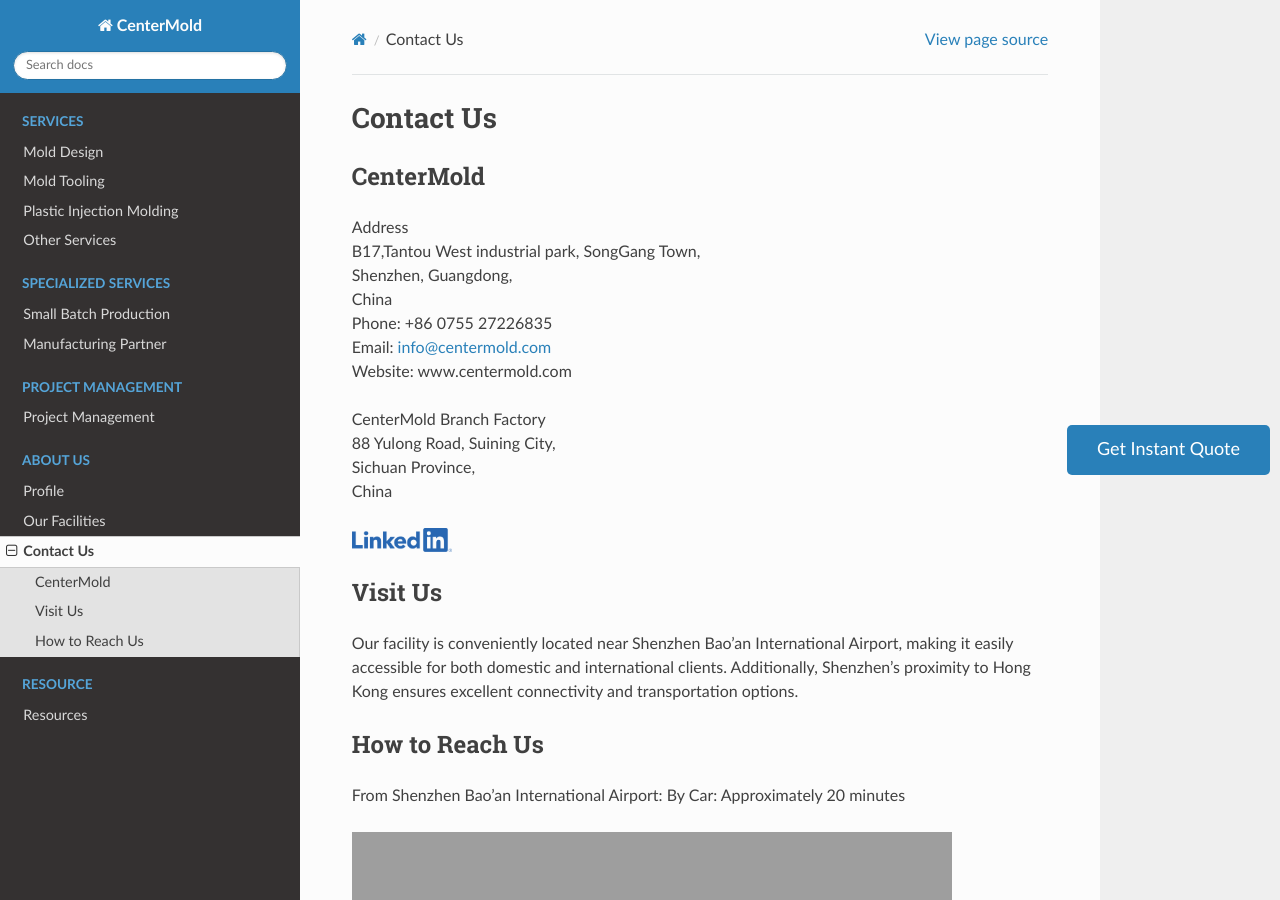
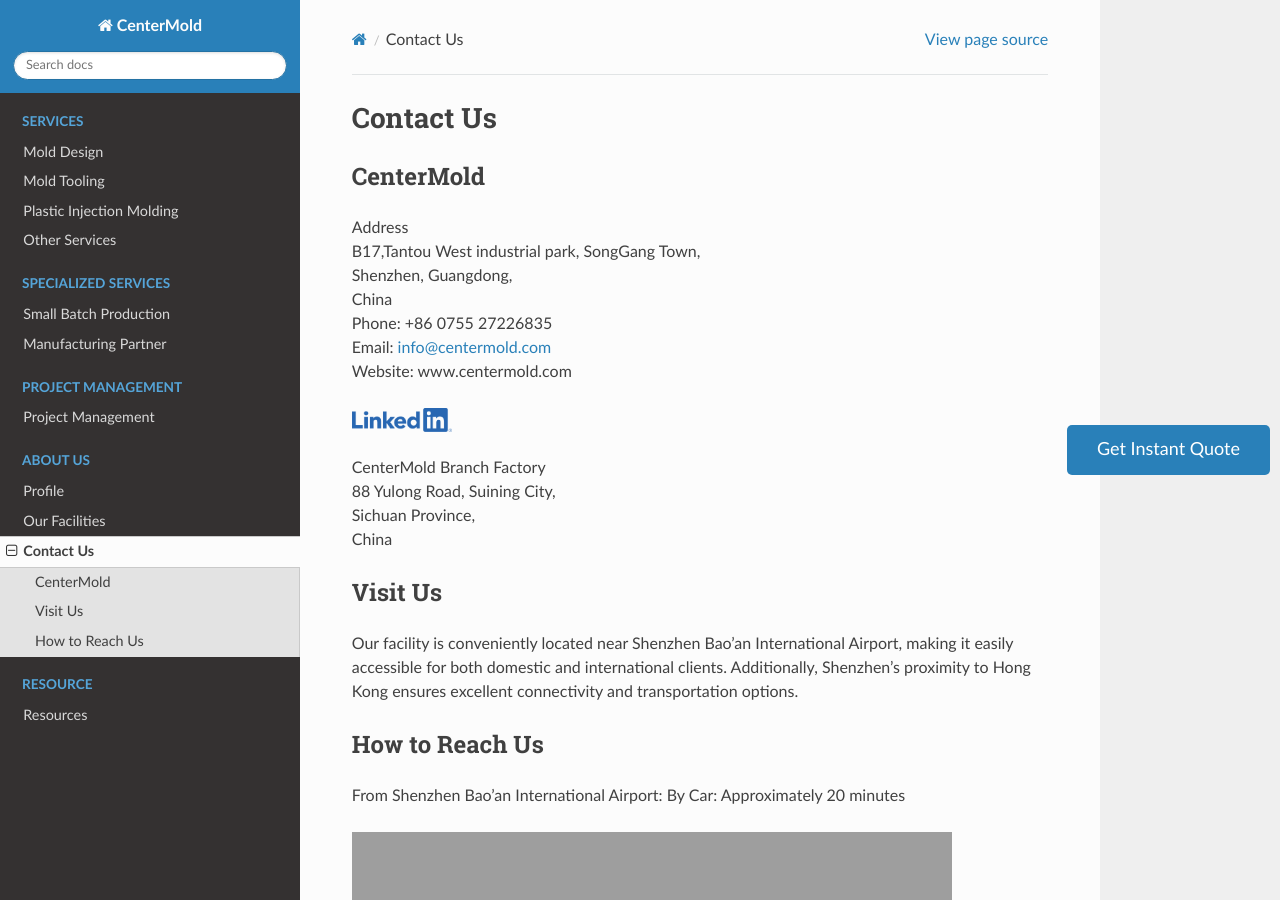
Before and after one commit to paultang/centermold, a Sphinx documentation site: the page built from source/Contact-Us.rst, in a window 1280 px wide and 900 px high. Built offline with Sphinx 7.4.7 and the Read the Docs theme 2.0.0, drawn with Linux system fonts in a browser that asks for light colours; pages that are not in the unit, such as notebooks, are missing from menus; grey boxes are pictures that could not be loaded.

Commit message:
Update Contact-Us.rst

```diff
--- a/source/Contact-Us.rst
+++ b/source/Contact-Us.rst
@@ -18,17 +18,16 @@
 | Phone: +86 0755 27226835
 | Email: info@centermold.com
 | Website: www.centermold.com
+.. raw:: html
 
+    <a href="https://www.linkedin.com/in/billtang72/" target="_blank">
+        <img src="_static/LI-Logo.png" alt="LinkedIn" style="width: 100px; height: auto;"/>
+    </a>
 | CenterMold Branch Factory
 | 88 Yulong Road, Suining City,
 | Sichuan Province,
 | China
 
-.. raw:: html
-
-    <a href="https://www.linkedin.com/in/billtang72/" target="_blank">
-        <img src="_static/LI-Logo.png" alt="LinkedIn" style="width: 100px; height: auto;"/>
-    </a>
 
 .. raw:: html
 
```
